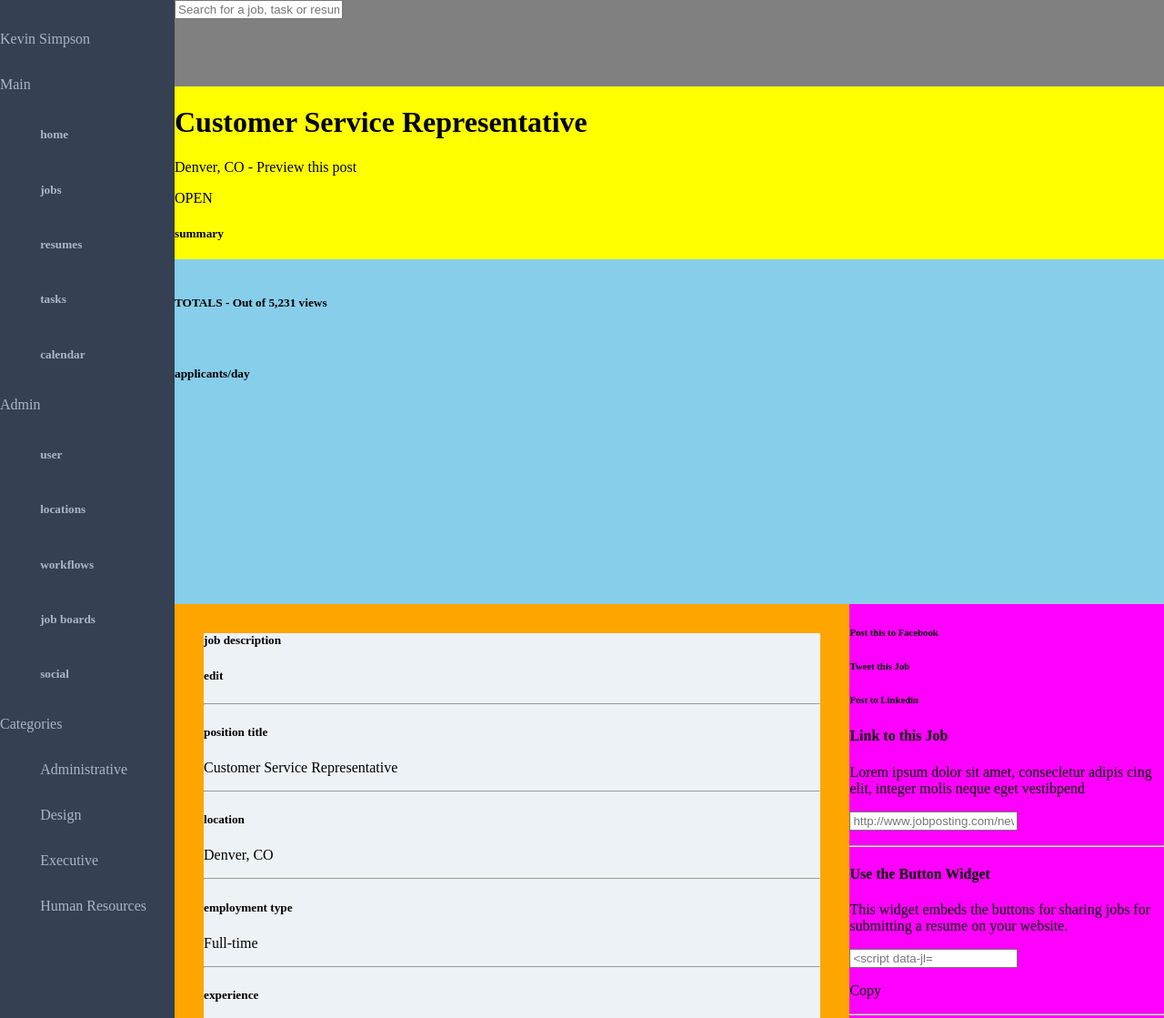
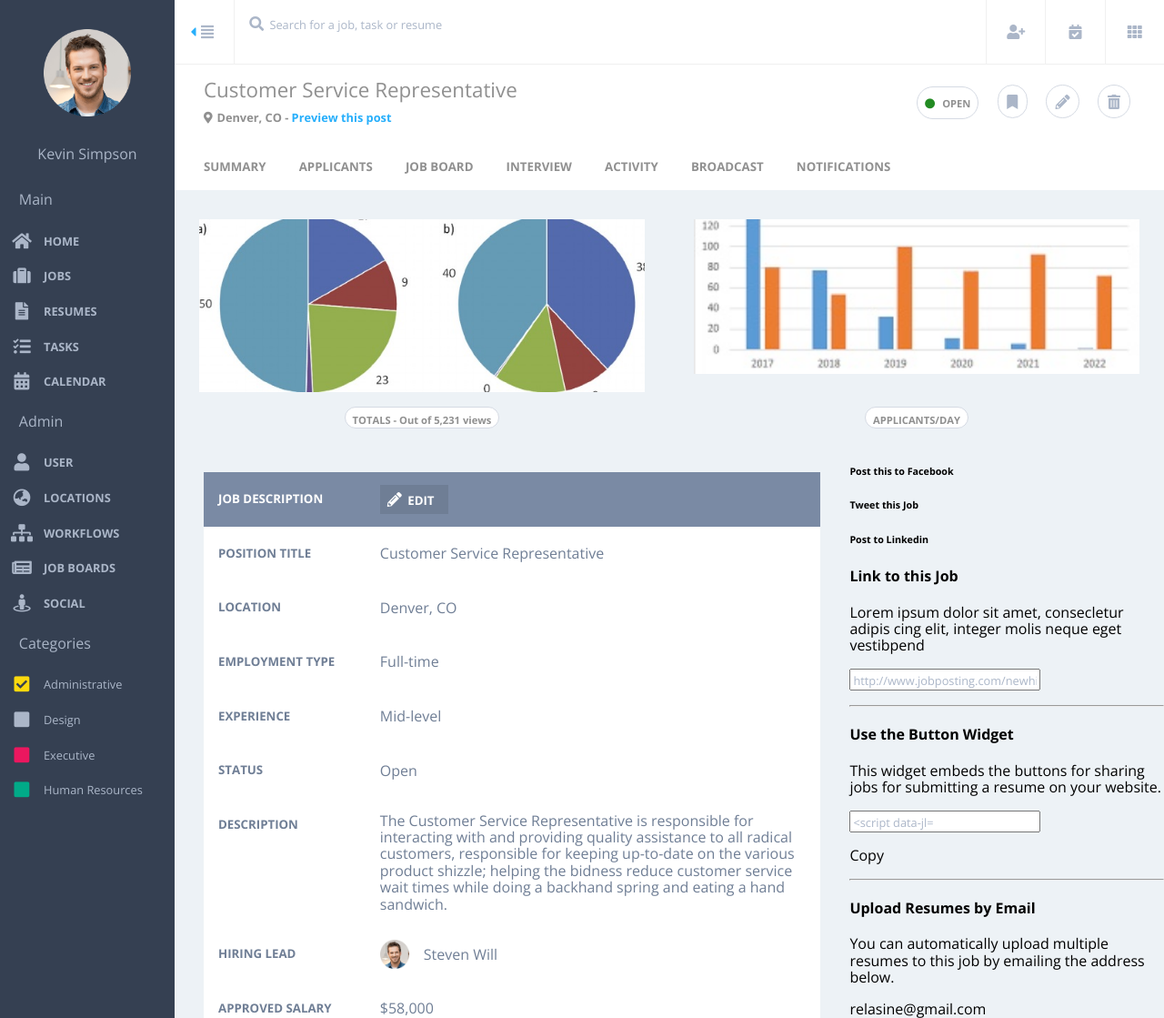
Before and after one commit to relasine/ks-comp-challenge-3, a plain HTML site: page index.html in a window 1280 px wide. Shown: the top 1119 px of the page at 91% size. Drawn offline with nearby package versions, Linux system fonts and the light colour scheme.

Commit message:
Style main section

```diff
--- /dev/null
+++ b/css/styles.css
@@ -0,0 +1,423 @@
+body {
+  font-family: 'Open Sans', sans-serif;
+
+  box-sizing: border-box;
+  margin: 0;
+  padding: 0;
+
+  display: grid;
+  grid-template-columns: 15% 58% 27%;
+  grid-template-rows: 6% 12% 24% 58%;
+}
+
+i {
+  color: #ABB6C8;
+}
+
+/*NAVBAR STYLING*/
+nav {
+  background-color: #354052;
+  color: #ABB6C8;
+
+  grid-column: 1;
+  grid-row: 1/5;
+}
+
+.portrait {
+  display: block;
+  margin: 2rem auto;
+  width: 6em;
+}
+
+.portrait:hover {
+  cursor: pointer;
+  filter: brightness(110%);
+}
+
+.nav-name {
+  text-align: center;
+}
+
+.nav-wrap-1 {
+  margin: auto;
+}
+
+.nav-wrap-2, .nav-wrap-3, .nav-wrap-4 {
+  display: grid;
+  grid-template-columns: 25% 75%
+}
+
+.nav-cat-label {
+  margin-left: 1.3rem;
+
+  grid-column: 1/3;
+}
+
+.nav-icon, .cat-icon{
+  font-size: 1.2rem;
+
+
+  align-self: center;
+  justify-self: center;
+}
+
+.nav-icon:hover, .nav-link-label:hover, .nav-name:hover {
+  color: #FFFFFF;
+  cursor: pointer;
+}
+
+.yellow-icon {
+  color: #FCD90D;
+}
+
+.blue-icon {
+
+}
+
+.red-icon {
+  color: #EB175F;
+}
+
+.green-icon {
+  color: #01AA88;
+}
+
+.yellow-icon:hover, .blue-icon:hover, .red-icon:hover, .green-icon:hover {
+  cursor: pointer;
+  filter: brightness(170%);
+}
+
+.nav-link-label {
+  font-size: .8em;
+  text-transform: uppercase;
+
+  margin-bottom: .7rem;
+  margin-top: .8rem;
+
+  align-self: center;
+}
+
+.categories {
+  text-transform: none;
+}
+
+/*TOP SECTION STYLING*/
+
+section {
+  grid-column: 2/4;
+  grid-row: 1;
+
+  display: grid;
+  grid-template-columns: 6% 76% 6% 6% 6%;
+}
+
+.arrow-and-lines {
+  display: grid;
+  align-items: center;
+  justify-content: center;
+}
+
+.tiny-arrow {
+  color: #27AFFB;
+  font-size: 1rem;
+
+  padding-right: .3rem;
+}
+
+.justify-icon {
+  padding-left: .3rem;
+}
+
+.search-wrapper {
+  border-left: solid #F0F0F0 1px;
+  padding-left: 1rem;
+}
+
+.magnifying-glass:hover {
+  cursor: pointer;
+  transform: scale(1.2);
+}
+
+.top-search {
+  border: none;
+  width: 50%;
+  margin-bottom: 1rem;
+  margin-top: 1rem;
+}
+
+::placeholder {
+  color: #ABB6C8;
+  font-family: 'Open Sans', sans-serif;
+  font-size: .8rem;
+
+  margin-bottom: .3rem;
+}
+
+.top-icon-div {
+  border-left: solid #F0F0F0 1px;
+
+  display: grid;
+  align-items: center;
+  justify-content: center;
+}
+
+.arrow-and-lines:hover, .arrow-and-lines:hover .justify-icon, .top-icon-div:hover, .top-icon-div:hover .top-right-icons {
+  background-color: #909090;
+  color: #FFFFFF;
+  cursor: pointer;
+}
+
+/*HEADER STYLING */
+
+header {
+  border-top: solid #F0F0F0 1px;
+  color: #909090;
+
+  grid-column: 2/4;
+  grid-row: 2;
+
+  display: grid;
+  grid-template-columns: 3fr 1fr;
+  grid-template-rows: 60% 40%;
+}
+
+h1 {
+  font-size: 1.4rem;
+  font-weight: 400;
+
+  margin-bottom: .5rem;
+}
+
+.header-nav-wrap {
+  grid-column: 1/3;
+  grid-row: 2;
+}
+
+.marker-icon {
+  color: #909090;
+  font-size: .8rem;
+  font-weight: 300;
+}
+
+.location {
+  font-family: 'Open Sans', sans-serif;
+
+  display: inline-block;
+  margin-top: 0;
+  padding-left: .3rem;
+}
+
+.preview {
+  color: #27AFFB;
+}
+
+.preview:hover {
+  text-decoration: underline;
+  text-decoration-color: #27AFFB solid;
+  cursor: pointer;
+}
+
+.header-nav-links {
+  display: inline-block;
+  border-bottom: #FFFFFF solid;
+  margin-left: 2rem;
+  margin-bottom: 0;
+  padding-bottom: 1.2rem;
+  text-transform: uppercase;
+}
+
+.summary {
+  border-bottom: #27AFFB solid;
+}
+
+.header-nav-links:hover {
+  border-bottom: #27AFFB solid;
+  cursor: pointer;
+}
+
+.main-header-wrap {
+  margin-left: 2rem;
+
+  grid-column: 1;
+  grid-row: 1;
+}
+
+.header-right-wrap {
+  align-self: center;
+}
+
+.dot {
+  color: #228B22;
+  font-size: .7em;
+
+  border: #d5dae3 solid 1.5px;
+  border-radius: 20px;
+
+  padding-left: .5rem;
+  padding-right: .5rem;
+}
+
+.open-text {
+  color: #909090;
+  font-family: 'Open Sans', sans-serif;
+  font-weight: 700;
+
+  display: inline-block;
+  padding-left: .5rem;
+}
+
+.header-right-icon {
+  font-size: 1em;
+
+  border: #d5dae3 solid 1.5px;
+  border-radius: 35px;
+
+  margin-left: 1rem;
+  padding: .6rem;
+}
+
+.header-right-icon:hover, .dot:hover {
+  cursor: pointer;
+  transform: scale(1.2);
+}
+
+/*ARTICLE STYLING*/
+
+article {
+  background-color: #EDF2F6;
+  grid-column: 2/4;
+  grid-row: 3;
+
+  display: grid;
+  grid-template-columns: 1fr 1fr;
+  grid-template-rows: 80% 20%;
+}
+
+.animated-chart {
+  display: block;
+  margin: auto;
+  margin-top: 2rem;
+  width: 90%;
+
+  grid-column: 1;
+}
+
+.chart-label-1, .chart-label-2 {
+  background: #FFFFFF;
+  color: #909090;
+  font-size: .7rem;
+
+  border: #d5dae3 solid 1.5px;
+  border-radius: 35px;
+  margin: 1rem auto;
+  padding: .5rem;
+
+  grid-row: 2;
+}
+
+.bar-chart {
+  display: block;
+  margin: auto;
+  margin-top: 2rem;
+  width: 90%;
+
+  grid-column: 2;
+}
+
+.chart-label-2 {
+  grid-column: 2;
+  text-transform: uppercase;
+}
+
+/*MAIN STYLING*/
+
+main {
+  color: #6F7E95;
+
+  background-color: #EDF2F6;
+  grid-column: 2;
+  grid-row: 4;
+}
+
+.main-wrapper {
+  background-color: #FFFFFF;
+  margin: 2rem;
+
+  display: grid;
+  grid-template-columns: 2fr 5fr;
+}
+
+.job-wrapper {
+  background: #7A8AA4;
+}
+
+.main-h5 {
+  margin-left: 1rem;
+  text-transform: uppercase;
+}
+
+.main-p {
+  padding-right: 1rem;
+  align-self: center;
+}
+
+.main-header-h5 {
+  color: #FFFFFF;
+}
+
+.edit-wrapper {
+  background: #7A8AA4;
+
+  display: grid;
+  align-items: center;
+}
+
+.edit-icon {
+  background: #6F7E95;
+  color: #FFFFFF;
+
+  padding: .5rem;
+  width: 3.7rem;
+}
+
+.edit-icon:hover {
+  background: #FFFFFF;
+  color: #6F7E95;
+  cursor: pointer;
+}
+
+.edit-text {
+  font-family: 'Open Sans', sans-serif;
+  text-transform: uppercase;
+
+  display: inline-block;
+  margin: 0 .4rem 0 .4rem;
+}
+
+.hiring-lead-wrapper {
+  display: flex;
+  align-items: center;
+}
+
+.hiring-lead-avatar {
+  margin-right: 1rem;
+  width: 2em;
+}
+
+.hiring-lead-avatar:hover {
+  cursor: pointer;
+  filter: brightness(115%);
+}
+
+.hiring-lead-name:hover {
+  cursor: pointer;
+  text-decoration: underline;
+}
+
+/*ASIDE STYLING*/
+
+aside {
+  background-color: #EDF2F6;
+  grid-column: 3
+  grid-row: 4;
+}
--- a/index.html
+++ b/index.html
@@ -1,120 +1,127 @@
 <!DOCTYPE html>
 <html>
 <head>
-  <link rel="stylesheet" type="text/css" href="styles.css">
+  <link rel="stylesheet" type="text/css" href="css/normalize.css">
+  <link rel="stylesheet" type="text/css" href="css/styles.css">
+  <link rel="stylesheet" href="https://use.fontawesome.com/releases/v5.1.1/css/all.css" integrity="sha384-O8whS3fhG2OnA5Kas0Y9l3cfpmYjapjI0E4theH4iuMD+pLhbf6JI0jIMfYcK3yZ" crossorigin="anonymous">
+  <link href="https://fonts.googleapis.com/css?family=Open+Sans:300,400,700" rel="stylesheet">
   <meta name="viewport" content="width=device-width, initial-scale=1">
   <title>Static Comp 3</title>
 </head>
 <body>
   <nav>
     <div class="nav-wrap-1 nav-wrap">
-      <img src="" class="portrait">
-      <p>Kevin Simpson</p>
+      <img src="images/circle-face.png" class="portrait">
+      <p class="nav-name">Kevin Simpson</p>
       <i></i>
     </div>
     <div class="nav-wrap-2 nav-wrap">
       <p class="nav-cat-label">Main</p>
-      <i class="nav-icon"></i><h5 class="nav-link-label">home</h5>
-      <i class="nav-icon"></i><h5 class="nav-link-label">jobs</h5>
-      <i class="nav-icon"></i><h5 class="nav-link-label">resumes</h5>
-      <i class="nav-icon"></i><h5 class="nav-link-label">tasks</h5>
-      <i class="nav-icon"></i><h5 class="nav-link-label">calendar</h5>
+      <i class="fas fa-home nav-icon"></i>
+      <h5 class="nav-link-label">home</h5>
+      <i class="fas fa-suitcase nav-icon"></i>
+      <h5 class="nav-link-label">jobs</h5>
+      <i class="fas fa-file-alt nav-icon"></i>
+      <h5 class="nav-link-label">resumes</h5>
+      <i class="fas fa-tasks nav-icon"></i>
+      <h5 class="nav-link-label">tasks</h5>
+      <i class="fas fa-calendar-alt nav-icon"></i>
+      <h5 class="nav-link-label">calendar</h5>
     </div>
     <div class="nav-wrap-3 nav-wrap">
       <p class="nav-cat-label">Admin</p>
-      <i class="nav-icon"></i><h5 class="nav-link-label">user</h5>
-      <i class="nav-icon"></i><h5 class="nav-link-label">locations</h5>
-      <i class="nav-icon"></i><h5 class="nav-link-label">workflows</h5>
-      <i class="nav-icon"></i><h5 class="nav-link-label">job boards</h5>
-      <i class="nav-icon"></i><h5 class="nav-link-label">social</h5>
+      <i class="fas fa-user nav-icon"></i>
+      <h5 class="nav-link-label">user</h5>
+      <i class="fas fa-globe-asia nav-icon"></i>
+      <h5 class="nav-link-label">locations</h5>
+      <i class="fas fa-sitemap nav-icon"></i>
+      <h5 class="nav-link-label">workflows</h5>
+      <i class="fas fa-newspaper nav-icon"></i>
+      <h5 class="nav-link-label">job boards</h5>
+      <i class="fas fa-street-view nav-icon"></i>
+      <h5 class="nav-link-label">social</h5>
     </div>
     <div class="nav-wrap-4 nav-wrap">
       <p class="nav-cat-label">Categories</p>
-      <i class="nav-icon"></i><p class="categories nav-link-label">Administrative</p>
-      <i class="nav-icon"></i><p class="categories nav-link-label">Design</p>
-      <i class="nav-icon"></i><p class="categories nav-link-label">Executive</p>
-      <i class="nav-icon"></i><p class="categories nav-link-label">Human Resources</p>
+      <i class="fas fa-check-square yellow-icon cat-icon"></i>
+      <p class="categories nav-link-label">Administrative</p>
+      <i class="fas fa-square blue-icon cat-icon"></i><p class="categories nav-link-label">Design</p>
+      <i class="fas fa-square red-icon cat-icon"></i><p class="categories nav-link-label">Executive</p>
+      <i class="fas fa-square green-icon cat-icon"></i><p class="categories nav-link-label">Human Resources</p>
     </div>
   </nav>
   <section class="top-bar">
-    <div class="top-left-wrap">
-      <i></i>
-      <i></i>
-      <i></i>
+    <div class="arrow-and-lines">
+      <i class="fas fa-caret-left tiny-arrow"><i class="fas fa-align-justify justify-icon"></i></i>
+    </div>
+    <div class="search-wrapper">
+      <i class="fas fa-search magnifying-glass"></i>
       <input type="text" class="top-search" placeholder="Search for a job, task or resume">
     </div>
-    <div clas="top-right-wrap">
-      <i></i>
-      <i></i>
-      <i></i>
+    <div class=top-icon-div>
+      <i class="fas fa-user-plus top-right-icons"></i>
+    </div>
+    <div class=top-icon-div>
+      <i class="fas fa-calendar-check top-right-icons"></i>
+    </div>
+    <div class=top-icon-div>
+      <i class="fas fa-th top-right-icons"></i>
     </div>
   </section>
   <header>
     <div class="main-header-wrap">
       <h1>Customer Service Representative</h1>
-      <i></i>
-      <p class="location">Denver, CO - <span class="preview">Preview this post</span></p>
+      <i class="fas fa-map-marker-alt marker-icon"><p class="location">Denver, CO - <span class="preview">Preview this post</span></p></i>
     </div>
     <div class="header-right-wrap">
-      <p><i></i>OPEN</p>
-      <i></i>
-      <i></i>
-      <i></i>
+      <i class="fas fa-circle dot"><p class="open-text">OPEN</p></i>
+      <i class="fas fa-bookmark header-right-icon"></i>
+      <i class="fas fa-pencil-alt header-right-icon"></i>
+      <i class="fas fa-trash-alt header-right-icon"></i>
     </div>
     <div class="header-nav-wrap">
-      <h5>summary</h5>
-      <h5>applicants</h5>
-      <h5>job board</h5>
-      <h5>interview</h5>
-      <h5>activity</h5>
-      <h5>broadcast</h5>
-      <h5>notifications</h5>
+      <h5 class="header-nav-links summary">summary</h5>
+      <h5 class="header-nav-links">applicants</h5>
+      <h5 class="header-nav-links">job board</h5>
+      <h5 class="header-nav-links">interview</h5>
+      <h5 class="header-nav-links">activity</h5>
+      <h5 class="header-nav-links">broadcast</h5>
+      <h5 class="header-nav-links">notifications</h5>
     </div>
   </header>
   <article>
-    <div class="article-left-wrap">
-      <img src="" class="animated-chart">
-      <img src="" class="animated-chart">
-      <img src="" class="animated-chart">
-      <h5 class="chart-label-1">TOTALS - Out of 5,231 views</h5>
-    </div>
-    <div class="article-right-wrap">
-      <img src="" class="bar-chart">
-      <h5 class="chart-label-2">applicants/day</h5>
-    </div>
+    <img src="images/placeholder-circle.jpg" class="animated-chart">
+    <h5 class="chart-label-1">TOTALS - Out of 5,231 views</h5>
+    <img src="images/bar-chart.jpg" class="bar-chart">
+    <h5 class="chart-label-2">applicants/day</h5>
   </article>
   <main>
     <div class="main-wrapper">
-      <h5 class="main-h5">job description</h5>
-      <div class="edit-btn">
-        <i></i><h5>edit</h5>
+      <div class="job-wrapper">
+        <h5 class="main-h5 main-header-h5">job description</h5>
       </div>
-      <hr>
-      <h5 class="main-h5 main-header-h5">position title</h5>
+      <div class="edit-wrapper">
+        <i class="fas fa-pencil-alt edit-icon"><h5 class="edit-text">edit</h5></i>
+      </div>
+      <h5 class="main-h5">position title</h5>
       <p class="main-p">Customer Service Representative</p>
-      <hr>
       <h5 class="main-h5">location</h5>
       <p class="main-p">Denver, CO</p>
-      <hr>
       <h5 class="main-h5">employment type</h5>
       <p class="main-p">Full-time</p>
-      <hr>
       <h5 class="main-h5">experience</h5>
       <p class="main-p">Mid-level</p>
-      <hr>
       <h5 class="main-h5">status</h5>
       <p class="main-p">Open</p>
-      <hr>
       <h5 class="main-h5">description</h5>
       <p class="main-p">The Customer Service Representative is responsible for interacting with and providing quality assistance to all radical customers, responsible for keeping up-to-date on the various product shizzle; helping the bidness reduce customer service wait times while doing a backhand spring and eating a hand sandwich.</p>
-      <hr>
       <h5 class="main-h5">hiring lead</h5>
-      <img src="" class="hiring-lead-avatar">
-      <p class="main-p">Steven Will</p>
-      <hr>
+      <div class="hiring-lead-wrapper">
+        <img src="images/circle-face.png" class="hiring-lead-avatar">
+        <p class="main-p hiring-lead-name">Steven Will</p>
+      </div>
       <h5 class="main-h5">approved salary</h5>
       <p class="main-p">$58,000</p>
-      <hr>
     </div>
   </main>
   <aside>
--- a/styles.css
+++ /dev/null
@@ -1,74 +0,0 @@
-body {
-  box-sizing: border-box;
-  margin: 0;
-  padding: 0;
-
-  display: grid;
-  grid-template-columns: 15% 58% 27%;
-  grid-template-rows: 6% 12% 24% 58%;
-}
-
-/*NAVBAR STYLING*/
-
-nav {
-  background-color: #354052;
-  color: #ABB6C8;
-
-  grid-column: 1;
-  grid-row: 1/5;
-}
-
-.nav-wrap-2, .nav-wrap-3, .nav-wrap-4 {
-  display: grid;
-  grid-template-columns: 23% 77%
-}
-
-.nav-cat-label {
-  grid-column: 1/3;
-}
-
-/*TOP SECTION STYLING*/
-
-section {
-  background-color: grey;
-  grid-column: 2/4;
-  grid-row: 1;
-}
-
-/*HEADER STYLING */
-
-header {
-  background-color: yellow;
-  grid-column: 2/4;
-  grid-row: 2;
-}
-
-/*ARTICLE STYLING*/
-
-article {
-  background-color: skyblue;
-  grid-column: 2/4;
-  grid-row: 3;
-
-}
-
-/*MAIN STYLING*/
-
-main {
-  background-color: orange;
-  grid-column: 2;
-  grid-row: 4
-}
-
-.main-wrapper {
-  background-color: #EDF2F6;
-  margin: 2rem;
-}
-
-/*ASIDE STYLING*/
-
-aside {
-  background-color: magenta;
-  grid-column: 3
-  grid-row: 4;
-}
```
Also changed, not shown: css/normalize.css (added), images/bar-chart.jpg (added), images/bar-chart.png (added), images/circle-face.jpg (added), images/circle-face.png (added), images/placeholder-circle.jpg (added), images/placeholder-circle.png (added), package-lock.json (added), 2 other files.
